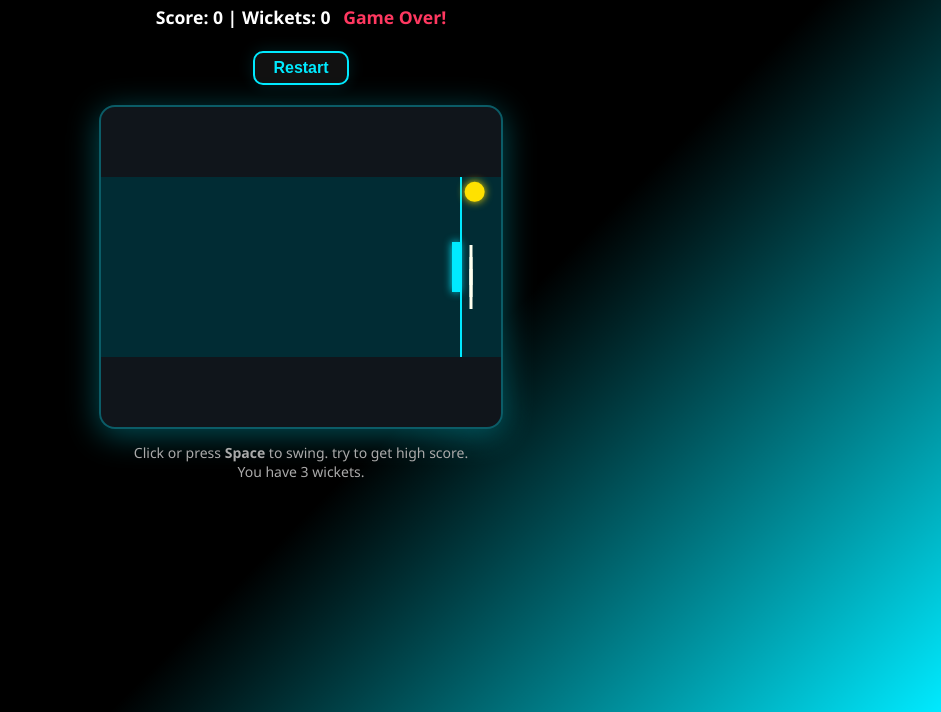
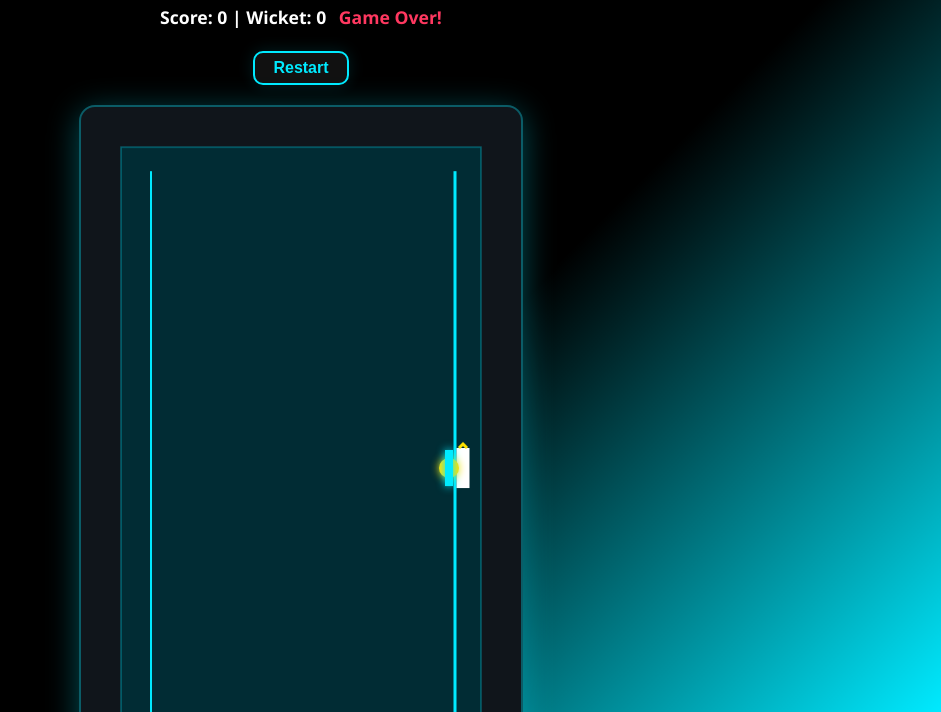
Before and after one commit to RoNotBroYT/Cricket-game, a plain HTML site: page index.html in a window 1280 px wide. Shown: the part 88-800 px from the top of the page, without its empty margins (339-1280 px from the left). Drawn offline with Linux system fonts and the light colour scheme.

Commit message:
Update index.html

```diff
--- a/index.html
+++ b/index.html
@@ -78,10 +78,10 @@
     <h2>🏏 Cricket Game</h2>
     <div class="info" id="scoreInfo">Score: 0</div>
     <button class="game-btn" id="restart">Restart</button>
-    <canvas id="game" width="400" height="320" tabindex="1"></canvas>
+    <canvas id="game" width="440" height="720" tabindex="1"></canvas>
     <div style="color:#aaa;font-size:14px;text-align:center">
-      Click or press <b>Space</b> to swing. try to get high score.<br>
-      You have 3 wickets.
+      Click or press <b>Space</b> to swing. Try to get your highscore!<br>
+      You have 1 wicket. How high can you score?
     </div>
   </div>
   <script>
@@ -92,67 +92,106 @@
     const restartBtn = document.getElementById("restart");
 
     let score = 0;
-    let wickets = 3;
+    let wickets = 1;
     let gameOver = false;
     let batAngle = 0;
     let swinging = false;
-    let ball, ballSpeed, ballHit, swingWindow, swingPower;
+    let ball, ballSpeed, ballHit, swingPower;
+
+    const pitchMargin = 40;
+    const pitchWidth = canvas.width - 2 * pitchMargin;
+    const pitchHeight = canvas.height - 2 * pitchMargin;
+    const pitchX = pitchMargin;
+    const pitchY = pitchMargin;
+
+
+    const batW = 8;
+    const batH = 36;
+    const batX = pitchX + pitchWidth - 32;
+    const batY = pitchY + pitchHeight / 2;
+
+
+    const stumpYTop = batY - 20;
+    const stumpYBot = batY + 20;
+    const stumpX = pitchX + pitchWidth - 18;
+    const stumpGap = 4;
 
     function randomBallSpeed() {
-      return 4 + Math.random() * 3;
+      return 6;
     }
 
     function resetBall() {
+
       ball = {
-        x: 50,
-        y: 160 + (Math.random() - 0.5) * 60,
+        x: pitchX + 22,
+        y: pitchY + pitchHeight / 2,
         r: 10,
         vx: randomBallSpeed(),
-        vy: (Math.random() - 0.5) * 2,
+        vy: 0,
         hit: false,
-        passed: false,
-        runValue: Math.random() < 0.2 ? 4 : 1
+        runValue: Math.random() < 0.15 ? 4 : 1
       };
-      ballSpeed = Math.sqrt(ball.vx*ball.vx + ball.vy*ball.vy);
+      ballSpeed = Math.sqrt(ball.vx * ball.vx + ball.vy * ball.vy);
       ballHit = false;
-      swingWindow = false;
       swingPower = 1;
     }
 
     function resetGame() {
       score = 0;
-      wickets = 3;
+      wickets = 1;
       gameOver = false;
       batAngle = 0;
       swinging = false;
       resetBall();
-      scoreInfo.innerHTML = `Score: 0 | Wickets: 3`;
+      scoreInfo.innerHTML = `Score: 0 | Wicket: 1`;
       requestAnimationFrame(draw);
     }
 
-
-    const batX = 355, batY = 160, batW = 8, batH = 50;
-
     function drawPitch() {
 
+      ctx.save();
       ctx.fillStyle = "#012c34";
-      ctx.fillRect(0, 70, 400, 180);
-
+      ctx.fillRect(pitchX, pitchY, pitchWidth, pitchHeight);
 
       ctx.strokeStyle = "#00eaff";
+      ctx.lineWidth = 3;
+      ctx.beginPath();
+      ctx.moveTo(pitchX + pitchWidth - 26, pitchY + 24);
+      ctx.lineTo(pitchX + pitchWidth - 26, pitchY + pitchHeight - 24);
+      ctx.stroke();
+
       ctx.lineWidth = 2;
       ctx.beginPath();
-      ctx.moveTo(360, 70); ctx.lineTo(360, 250);
+      ctx.moveTo(pitchX + 30, pitchY + 24);
+      ctx.lineTo(pitchX + 30, pitchY + pitchHeight - 24);
       ctx.stroke();
 
+      ctx.strokeStyle = "#00eaff55";
+      ctx.lineWidth = 1.5;
+      ctx.strokeRect(pitchX, pitchY, pitchWidth, pitchHeight);
+      ctx.restore();
+    }
 
-      ctx.strokeStyle = "#ffe";
-      ctx.lineWidth = 3;
+    function drawStumps() {
+      ctx.save();
+
+      ctx.strokeStyle = "#fff";
+      ctx.lineWidth = 5;
       for (let i = -1; i <= 1; i++) {
         ctx.beginPath();
-        ctx.moveTo(370, 150 + i*12); ctx.lineTo(370, 190 + i*12);
+        ctx.moveTo(stumpX + i * stumpGap, stumpYTop);
+        ctx.lineTo(stumpX + i * stumpGap, stumpYBot);
         ctx.stroke();
       }
+
+      ctx.strokeStyle = "#ffe100";
+      ctx.lineWidth = 3;
+      ctx.beginPath();
+      ctx.moveTo(stumpX - stumpGap, stumpYTop);
+      ctx.lineTo(stumpX, stumpYTop - 4);
+      ctx.lineTo(stumpX + stumpGap, stumpYTop);
+      ctx.stroke();
+      ctx.restore();
     }
 
     function drawBall() {
@@ -180,12 +219,13 @@
     }
 
     function drawScore() {
-      scoreInfo.innerHTML = `Score: ${score} | Wickets: ${wickets}${gameOver ? '<span class="game-over"> Game Over!</span>' : ''}`;
+      scoreInfo.innerHTML = `Score: ${score} | Wicket: ${wickets}${gameOver ? '<span class="game-over"> Game Over!</span>' : ''}`;
     }
 
     function draw() {
       ctx.clearRect(0, 0, canvas.width, canvas.height);
       drawPitch();
+      drawStumps();
       drawBall();
       drawBat();
       drawScore();
@@ -204,7 +244,7 @@
 
       function animateSwing() {
         swingFrames++;
-        batAngle = -Math.PI/4 * Math.sin(Math.PI * swingFrames / 8);
+        batAngle = -Math.PI/5 * Math.sin(Math.PI * swingFrames / 8);
         if (swingFrames < 8) {
           requestAnimationFrame(animateSwing);
         } else {
@@ -215,12 +255,13 @@
       animateSwing();
 
 
-      if (!ball.hit && Math.abs(ball.x - batX) < 22 && Math.abs(ball.y - batY) < 42) {
+      if (!ball.hit && Math.abs(ball.x - batX) < 19 && Math.abs(ball.y - batY) < 32) {
 
         ball.hit = true;
         score += ball.runValue;
         swingPower = 1 + Math.random();
-        ball.vx = Math.random() * -3 - 5;
+
+        ball.vx = Math.random() * -3 - 7;
         ball.vy = (Math.random() - 0.5) * 10;
         setTimeout(resetBall, 700);
       }
@@ -233,12 +274,22 @@
         ball.y += ball.vy;
 
 
+        if (
+          ball.x + ball.r > stumpX - stumpGap * 1.5 &&
+          ball.x - ball.r < stumpX + stumpGap * 1.5 &&
+          ball.y + ball.r > stumpYTop &&
+          ball.y - ball.r < stumpYBot
+        ) {
+
+          wickets = 0;
+          gameOver = true;
+          setTimeout(draw, 30);
+          ball.hit = true;
+        }
+
+
         if (ball.x >= batX + 18 && !ball.hit && !gameOver) {
-          wickets--;
-          if (wickets <= 0) {
-            wickets = 0;
-            gameOver = true;
-          }
+
           setTimeout(resetBall, 700);
           ball.hit = true;
         }
@@ -259,9 +310,9 @@
 
 
     function resize() {
-      let w = Math.min(400, window.innerWidth * 0.98);
+      let w = Math.min(440, window.innerWidth * 0.98);
       canvas.style.width = w + "px";
-      canvas.style.height = (w * 0.8) + "px";
+      canvas.style.height = (w * 1.64) + "px";
     }
     window.addEventListener("resize", resize);
     resize();
```
